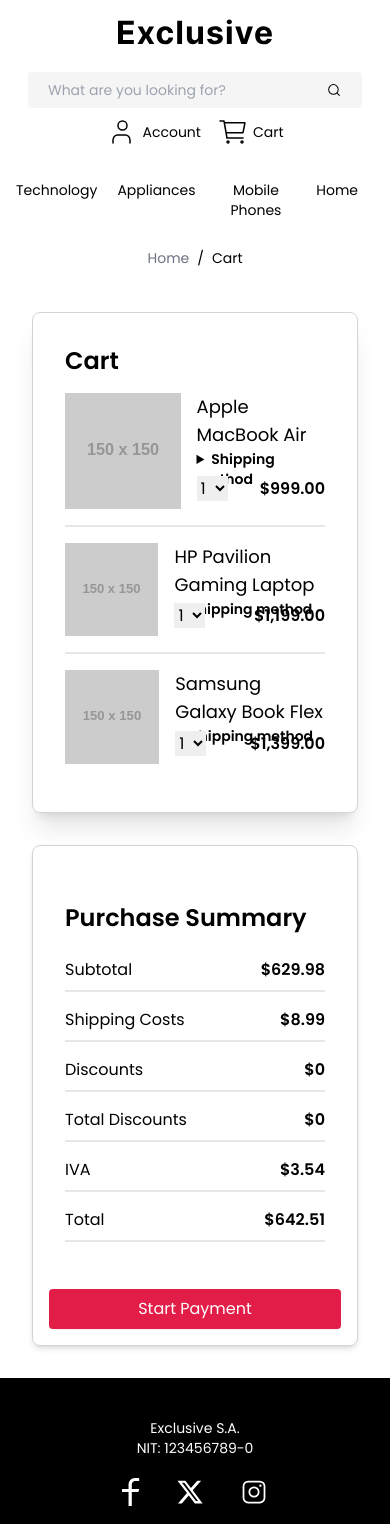
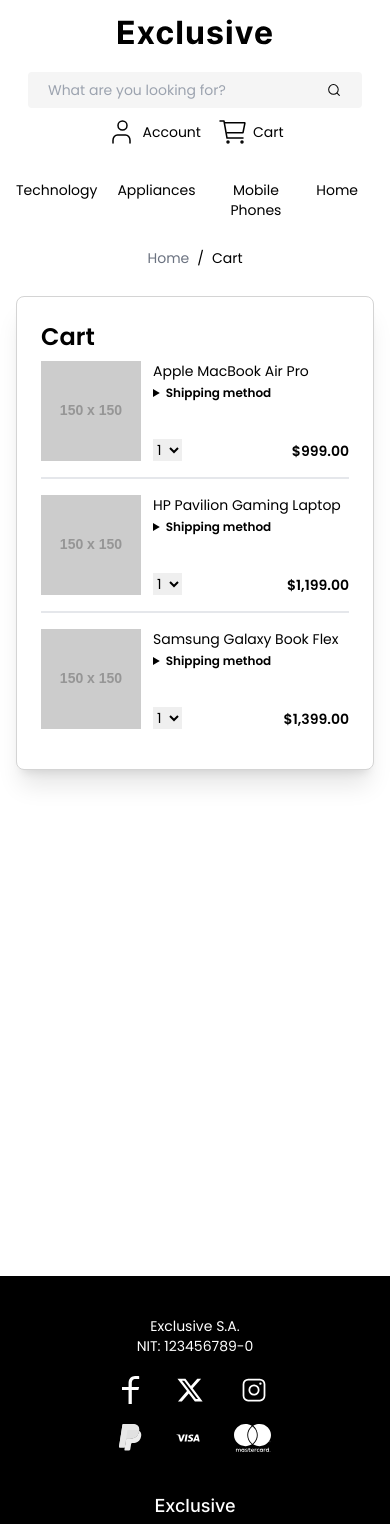
Before and after one commit to dr-von-doom/Exclusive, a React (Vite) app: page /cart in a window 390 px wide. Shown: the top 1524 px of the page. Built offline with nearby package versions, Linux system fonts and the light colour scheme.

Commit message:
responsive problem fixed

```diff
--- a/src/components/Cart/CartProduct/CartProduct.tsx
+++ b/src/components/Cart/CartProduct/CartProduct.tsx
@@ -8,16 +8,16 @@
 
 export const CartProduct = ({ product }: CartProductProps) => {
   return (
-    <div className="relative mb-4 flex gap-4">
-      <div>
+    <div className="flex pb-4 relative">
+      <div className="flex flex-shrink-0 items-center max-w-[100px] md:max-w-[150px]">
         <img src={product.imageURL} alt={product.name} />
       </div>
-      <div className="">
-        <div id="product-info" className="text-lg">
+      <div className="ml-3">
+        <div id="product-info" className="text-sm md:text-lg">
           <h3>{product.name}</h3>
-          <ShippingMethod />
         </div>
-        <div id="quantity" className="absolute bottom-0 mb-2">
+        <ShippingMethod />
+        <div id="quantity" className="absolute bottom-4 text-sm md:text-base">
           <select name="quantity" id="quantity-select">
             <option value="1">1</option>
             <option value="2">2</option>
@@ -26,10 +26,7 @@
             <option value="5">5</option>
           </select>
         </div>
-        <div
-          id="product-price"
-          className="absolute bottom-0 right-0 mb-2 flex flex-col items-center md:top-14 md:mb-0"
-        >
+        <div id="product-price" className="absolute right-0 text-sm max-md:bottom-4 md:text-base md:text-center ">
           <p className="hidden md:block">Price</p>
           <p className="font-semibold">{priceFormatter(product.price)}</p>
         </div>
--- a/src/components/Cart/PurchaseSummary/PurchaseSummary.tsx
+++ /dev/null
@@ -1,38 +0,0 @@
-import Button from "../../common/Button/Button";
-
-export const PurchaseSummary = () => {
-  return (
-    <div className="relative rounded-lg border border-neutral-300 p-8 shadow-md">
-      <h2 className="my-6 text-2xl font-semibold">Purchase Summary</h2>
-      <div className="mb-4 flex justify-between border-b-2 pb-2">
-        <p>Subtotal</p>
-        <p className="font-semibold">$629.98</p>
-      </div>
-      <div className="mb-4 flex justify-between border-b-2 pb-2">
-        <p>Shipping Costs</p>
-        <p className="font-semibold">$8.99</p>
-      </div>
-      <div className="mb-4 flex justify-between border-b-2 pb-2">
-        <p>Discounts</p>
-        <p className="font-semibold">$0</p>
-      </div>
-      <div className="mb-4 flex justify-between border-b-2 pb-2">
-        <p>Total Discounts</p>
-        <p className="font-semibold">$0</p>
-      </div>
-      <div className="mb-4 flex justify-between border-b-2 pb-2">
-        <p>IVA</p>
-        <p className="font-semibold">$3.54</p>
-      </div>
-      <div className="flex justify-between border-b-2 pb-2">
-        <p>Total</p>
-        <p className="font-semibold">$642.51</p>
-      </div>
-      <Button className="absolute bottom-0 left-0 right-0 mx-auto my-4 w-[calc(100%-2rem)]">
-        Start Payment
-      </Button>
-    </div>
-  );
-};
-
-export default PurchaseSummary;
--- a/src/components/Cart/PurchaseSummary/index.ts
+++ /dev/null
@@ -1,3 +0,0 @@
-import PurchaseSummary from "./PurchaseSummary";
-
-export default PurchaseSummary;
--- a/src/components/Cart/ShippingMethod/ShippingMethod.tsx
+++ b/src/components/Cart/ShippingMethod/ShippingMethod.tsx
@@ -1,8 +1,8 @@
 export const ShippingMethod = () => {
   return (
-    <details>
-      <summary className="font-semibold text-sm">Shipping method</summary>
-      <div id="shipping-method" className="text-sm font-light">
+    <details className="mt-1 md:absolute">
+      <summary className="font-semibold text-xs md:text-sm">Shipping method</summary>
+      <div id="shipping-method" className="text-xs md:text-sm font-light mb-7">
         <div id="standard-sh" className="flex items-center gap-2">
           <label htmlFor="standard">Standard</label>
           <input type="radio" name="shipping" id="standard" />
--- a/src/pages/Shopping-cart/ShoppingCartPage.tsx
+++ b/src/pages/Shopping-cart/ShoppingCartPage.tsx
@@ -1,5 +1,5 @@
 import CartProduct from "@/components/Cart/CartProduct";
-import PurchaseSummary from "@/components/Cart/PurchaseSummary";
+// import PurchaseSummary from "@/components/Cart/PurchaseSummary/PurchaseSummary";
 import Breadcrumb from "@/components/common/Breadcrumb/Breadcrumb";
 import BaseLayout from "@/layouts/BaseLayout";
 import { Product } from "@/types/product.type";
@@ -10,7 +10,7 @@
 const CartProducts: Product[] = [
   {
     "id": 1,
-    "name": "Apple MacBook Air",
+    "name": "Apple MacBook Air Pro",
     "description": "Lightweight and powerful laptop with an all-day battery life, perfect for on-the-go productivity.",
     "rating": 4.8,
     "totalRatings": 254,
@@ -89,9 +89,9 @@
   return (
     <BaseLayout>
       <Breadcrumb></Breadcrumb>
-      <section className="grid grid-cols-1 grid-rows-2 gap-8 p-8 lg:grid-cols-3 lg:grid-rows-1">
-        <div className="rounded-lg bg-white border border-neutral-300 p-8 shadow-xl lg:col-span-2">
-          <h2 className="mb-4 text-2xl font-semibold">Cart</h2>
+      <section className="grid grid-cols-1 grid-rows-2 gap-4 p-4 lg:grid-cols-3 lg:grid-rows-1">
+        <div className="rounded-lg bg-white border border-neutral-300 p-6 shadow-xl lg:col-span-2">
+          <h2 className="mb-2 text-2xl font-semibold">Cart</h2>
           <div className="flex flex-col gap-4">
             {CartProducts.map((product, index) => (
               <div key={product.id}>
@@ -101,7 +101,6 @@
             ))}
           </div>
         </div>
-        <PurchaseSummary></PurchaseSummary>
       </section>
     </BaseLayout>
   );
```
Also changed, not shown: 1 other file (tests, documents, lock files or other folders).
